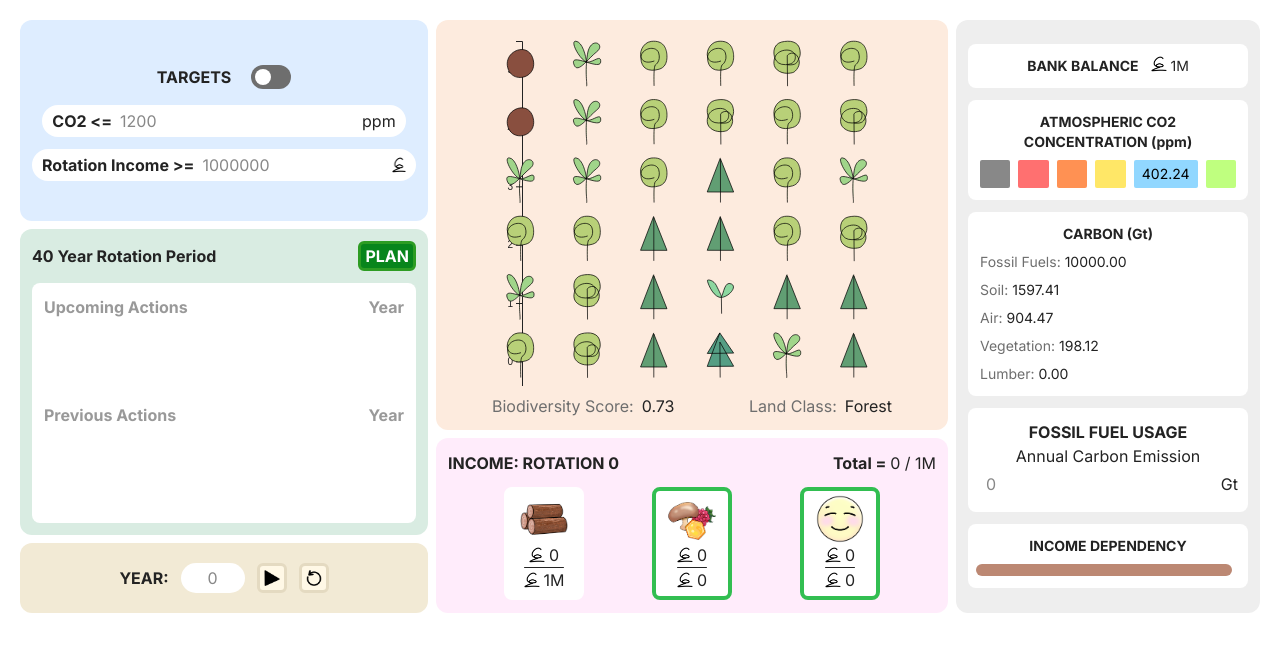
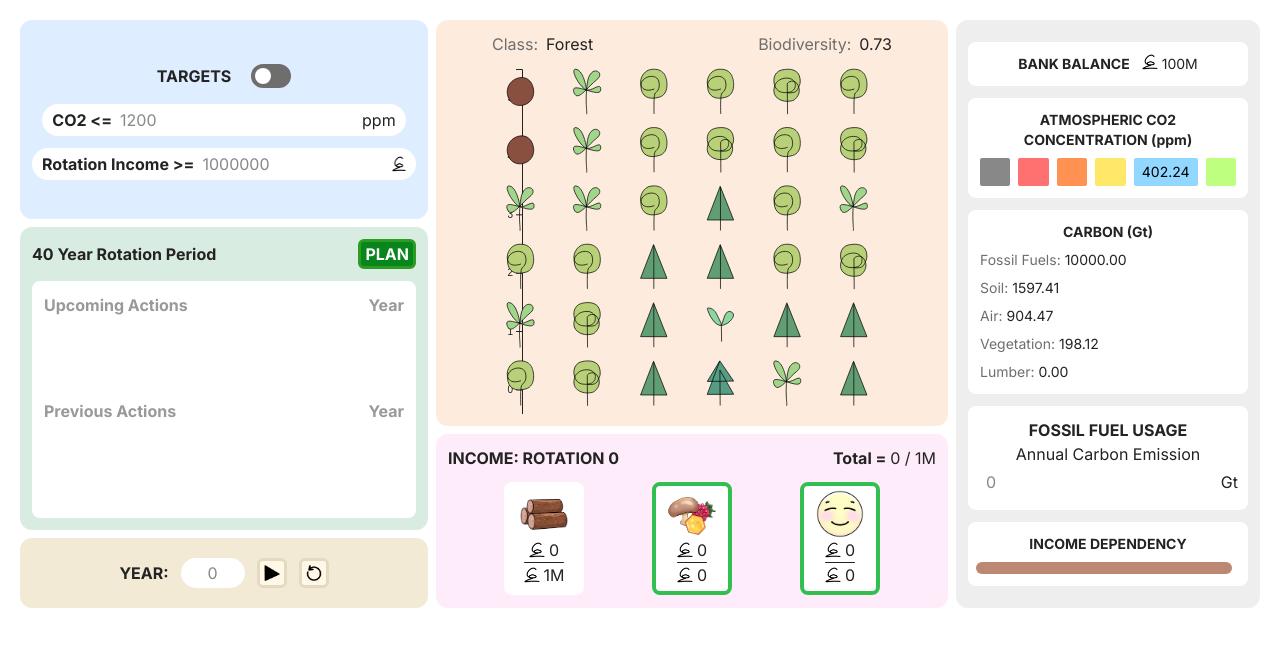
Before and after one commit to ggn1/microworld_dissertation_tcd, a Next.js app: page /world in a window 1280 px wide. Shown: the top 652 px of the page. Built offline with nearby package versions, Linux system fonts and the light colour scheme.

Commit message:
fixed plan during run bug

```diff
--- a/app/components/LandPlot.jsx
+++ b/app/components/LandPlot.jsx
@@ -143,18 +143,18 @@
 
     return (
         <div>
-            <div className="pb-2 pt-1">
-                <svg style={{height:"350px", width:"400px"}} ref={refSvg}></svg>
-            </div>
             <div className='flex justify-between gap-2'>
                 <div className='flex'>
-                    <p className='text-[#6E6E6E] mr-2'>Biodiversity Score:</p>
+                    <p className='text-[#6E6E6E] mr-2'>Class:</p>
+                    <p>{bdCategory}</p>
+                </div>
+                <div className='flex'>
+                    <p className='text-[#6E6E6E] mr-2'>Biodiversity:</p>
                     <p>{bdScore}</p>
                 </div>
-                <div className='flex'>
-                    <p className='text-[#6E6E6E] mr-2'>Land Class:</p>
-                    <p>{bdCategory}</p>
-                </div>
+            </div>
+            <div className="pt-2">
+                <svg style={{height:"350px", width:"400px"}} ref={refSvg}></svg>
             </div>
         </div>
     )
--- a/app/components/PlanViewer.jsx
+++ b/app/components/PlanViewer.jsx
@@ -1,13 +1,19 @@
 "use client"
 
-import Link from "next/link"
+// import Link from "next/link"
 import Button from "./Button"
 import { useEffect, useState } from "react"
+import { useRouter } from 'next/navigation'
 
-const PlanViewer = ({year, rotationPeriod, plan}) => {
+const PlanViewer = ({year, rotationPeriod, plan, pauseWorld}) => {
     /**
      * Component displays most recently executed and
      * upcoming forest management plans with corresponding years.
+     * @param year: The current year.
+     * @param rotationPeriod: Current rotation period.
+     * @param plan: Latest plan.
+     * @param pauseWorld: Function that can be called to pause
+     *                    a running simulation.
      */
 
     const colorBad = "#F44A4A"
@@ -24,6 +30,8 @@
     const [idxUpcoming, setIdxUpcoming] = useState(-1)
     const [pastActionTags, setPastActionTags] = useState([])
     const [upcomingActionTags, setUpcomingActionTags] = useState([])
+
+    const router = useRouter()
 
     const updateIndices = () => {
         /**
@@ -117,11 +125,13 @@
                 <div className="flex flex-col justisy-between gap-1">
                     <b>{rotationPeriod} Year Rotation Period</b>
                 </div>
-                <Link href={"/planner"}>
-                    <Button bgColor="#08851C" outlineColor="#2D9C23" fgColor="#FFFFFF">
-                        PLAN
-                    </Button>
-                </Link>
+                <Button
+                    bgColor="#08851C" outlineColor="#2D9C23"
+                    fgColor="#FFFFFF" onClick={() => {
+                        pauseWorld()
+                        router.push("/planner")
+                    }}
+                > PLAN </Button>
             </div>
             {/* PREVIOUS & UPCOMING PLANS */}
             <div className="
--- a/app/components/Timeline.jsx
+++ b/app/components/Timeline.jsx
@@ -10,13 +10,15 @@
 const delay = JSON.parse(process.env.NEXT_PUBLIC_SIMULATION_DELAY)
 let interval = null
 
-const Timeline = ({goToTime}) => {
+const Timeline = ({goToTime, triggerPause}) => {
     /**
      * Displays a timeline of given time range such that
      * time is displayed a window at a time. One may
      * move from one time window to another.
      * @param goToTime: Function that facilitates going to a certain point
      *                  in time w.r.t the simulation.
+     * @param triggerPause: A flag that can be changed to
+     *                      trigger pausing of the world.
      * @return: UI component.
      */
 
@@ -158,6 +160,11 @@
         }
     }, [])
 
+    useEffect(() => {
+        /** Pause the simulation. */
+        pause()
+    }, [triggerPause])
+
     return (
         <div className="timeline p-2 h-full w-full flex gap-3 justify-center items-center">
             <div className="flex items-center h-full font-bold">
--- a/app/world/page.jsx
+++ b/app/world/page.jsx
@@ -33,6 +33,7 @@
     const [rotationIncome, setRotationIncome] = useState({})
     const [plan, setPlan] = useState({})
     const [time, setTime] = useState(0)
+    const [pauseTrigger, setPauseTrigger] = useState(0)
 
     const router = useRouter()
 
@@ -139,6 +140,7 @@
                     rotationPeriod={rotationPeriod}
                     plan={plan}
                     year={time}
+                    pauseWorld={() => setPauseTrigger(prevVal => 1 - prevVal)}
                 />
             </div>
             <div id="world-sales" className="rounded-xl bg-[#FFECFB] col-span-5 row-span-2
@@ -152,9 +154,7 @@
             </div>
             <div id="world-timeline" className="rounded-xl bg-[#F2EAD5] col-span-4 row-span-1
                 place-content-center p-3
-            ">
-                <Timeline goToTime={sim.goto}/>
-            </div>
+            "><Timeline goToTime={sim.goto} triggerPause={pauseTrigger}/></div>
         </div>
     )
 }
```
Also changed, not shown: 1 other file (tests, documents, lock files or other folders).
